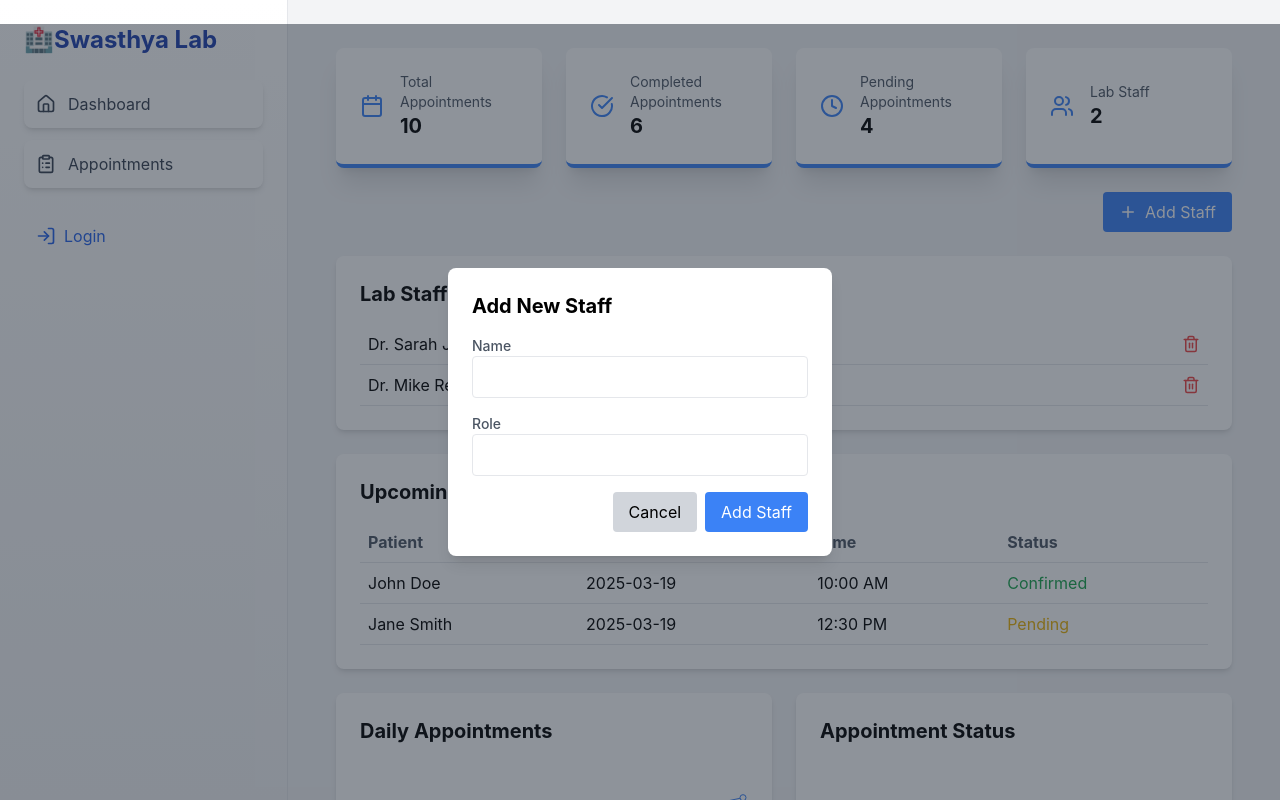
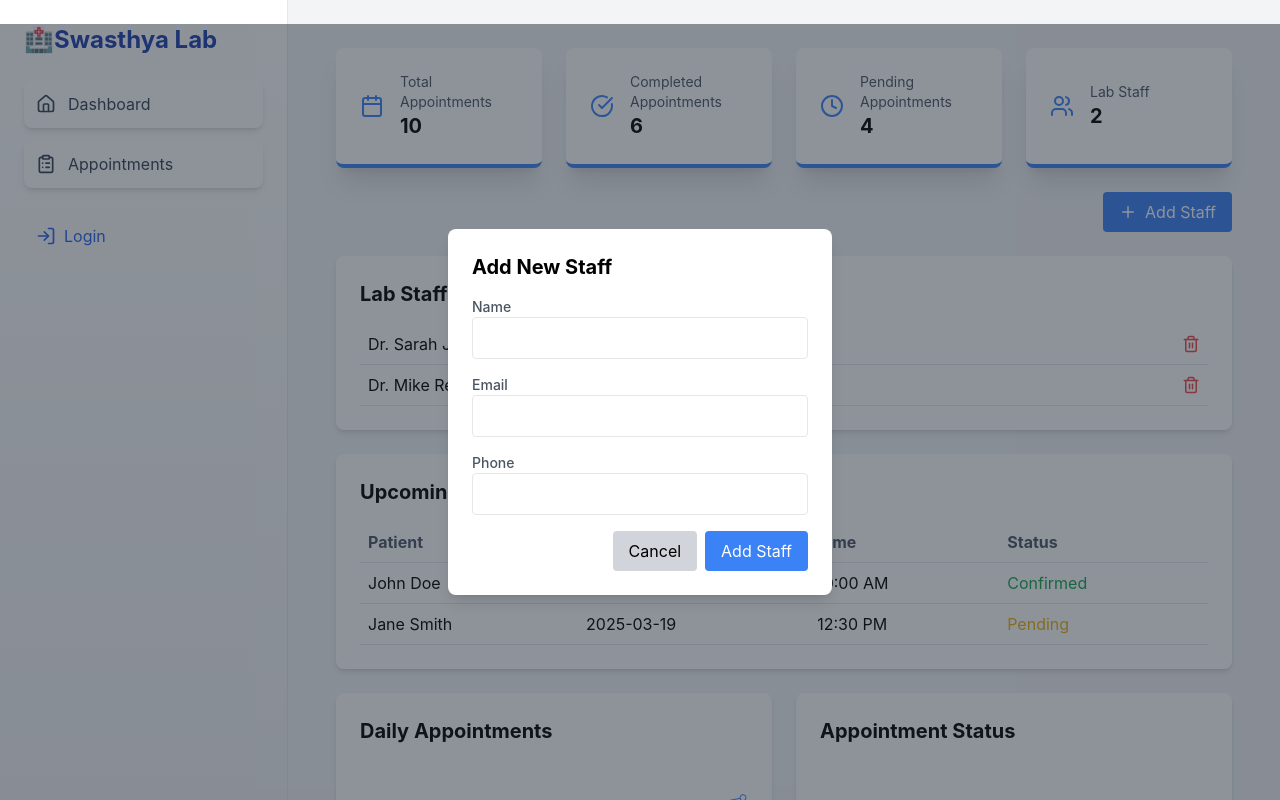
Before and after one commit to RIT-Hackathon/Laboratory-dashboard, a React (Vite) app in the folder lab-dashboard/: page /admin-dashboard in a window 1280 px wide. Both pictures are taken after a click on the button "Add Staff". Built offline with nearby package versions, Linux system fonts and the light colour scheme.

Commit message:
Staff Addition

```diff
--- a/lab-dashboard/src/pages/dashboard/Admin/AdminDashboard.jsx
+++ b/lab-dashboard/src/pages/dashboard/Admin/AdminDashboard.jsx
@@ -1,9 +1,15 @@
-import React, { useState } from "react";
-import { Calendar, CheckCircle, Clock, FileText, Users, Plus, Trash2 } from "lucide-react";
+import React, { useState, useEffect } from "react";
+import { Calendar, CheckCircle, Clock, Users, Plus, Trash2 } from "lucide-react";
+import axios from "axios";
 import KPICard from "./KPICard";
 import AppointmentsTable from "./AppointmentsTable";
 import ChartsSection from "./ChartSection";
 import StaffPopupForm from "./StaffPopUpForm";
+
+const labHeadId = "3e5b971e-5cd4-4f48-ba5b-f564c7fcddcd";
+const labId = "007e5c76-f89d-4704-9c0f-6c3c1fb1a184";
+
+
 
 const Dashboard = () => {
   const [showStaffForm, setShowStaffForm] = useState(false);
@@ -11,6 +17,9 @@ const Dashboard = () => {
     { id: 1, name: "Dr. Sarah Johnson", role: "Pathologist" },
     { id: 2, name: "Dr. Mike Reynolds", role: "Radiologist" },
   ]);
+  // You'll need to get these IDs from your authentication or context
+  const labHeadId = "3e5b971e-5cd4-4f48-ba5b-f564c7fcddcd"; // Should come from auth context or API
+  const labId = "007e5c76-f89d-4704-9c0f-6c3c1fb1a184"; // Should come from auth context or API
 
   const appointments = [
     { id: 1, name: "John Doe", date: "2025-03-19", time: "10:00 AM", status: "Confirmed" },
@@ -24,12 +33,49 @@ const Dashboard = () => {
   ];
   const colors = ["#4CAF50", "#FFC107"];
 
-  const handleAddStaff = (newStaff) => {
-    setStaffList([...staffList, { id: Date.now(), ...newStaff }]);
+
+
+  const handleAddStaff = async (newStaff) => {
+    const payload = {
+      labHeadId,
+      labId,
+      name: newStaff.name,
+      email: newStaff.email,
+      phone: newStaff.phone,
+      role: "LAB_ASSISTANT", // Always send this
+    };
+
+    try {
+      const response = await fetch("http://localhost:8000/api/lab-assistant/add", {
+        method: "POST",
+        headers: { "Content-Type": "application/json" },
+        body: JSON.stringify(payload),
+      });
+
+      if (!response.ok) throw new Error("Failed to add staff");
+
+      const result = await response.json();
+      console.log("Staff added successfully:", result);
+      setStaffList([...staffList, { id: result.id || Date.now(), ...newStaff }]);
+    } catch (error) {
+      console.error("Error adding staff:", error.message);
+      alert("Failed to add staff. Please check console for details.");
+    }
   };
 
-  const handleRemoveStaff = (id) => {
-    setStaffList(staffList.filter((staff) => staff.id !== id));
+
+
+
+  const handleRemoveStaff = async (id) => {
+    try {
+      // If this is a server-side ID, you would make an API call to delete it
+      // await axios.delete(`http://localhost:8000/api/lab-assistant/delete/${id}`);
+
+      // For now, just filter out the staff from the local state
+      setStaffList(staffList.filter((staff) => staff.id !== id));
+    } catch (error) {
+      console.error("Failed to remove staff member:", error);
+    }
   };
 
   return (
@@ -75,12 +121,18 @@ const Dashboard = () => {
       {/* Appointments Table */}
       <AppointmentsTable appointments={appointments} />
 
-
       {/* Charts Section */}
       <ChartsSection pieData={pieData} colors={colors} />
 
       {/* Staff Popup Form */}
-      {showStaffForm && <StaffPopupForm onClose={() => setShowStaffForm(false)} onAddStaff={handleAddStaff} />}
+      {showStaffForm && (
+        <StaffPopupForm
+          onClose={() => setShowStaffForm(false)}
+          onAddStaff={handleAddStaff}
+          labHeadId={labHeadId}
+          labId={labId}
+        />
+      )}
     </div>
   );
 };
--- a/lab-dashboard/src/pages/dashboard/Admin/StaffPopUpForm.jsx
+++ b/lab-dashboard/src/pages/dashboard/Admin/StaffPopUpForm.jsx
@@ -1,7 +1,11 @@
 import React, { useState } from "react";
 
 const StaffPopupForm = ({ onClose, onAddStaff }) => {
-  const [staffData, setStaffData] = useState({ name: "", role: "" });
+  const [staffData, setStaffData] = useState({
+    name: "",
+    email: "",
+    phone: "",
+  });
 
   const handleChange = (e) => {
     setStaffData({ ...staffData, [e.target.name]: e.target.value });
@@ -9,8 +13,9 @@ const StaffPopupForm = ({ onClose, onAddStaff }) => {
 
   const handleSubmit = (e) => {
     e.preventDefault();
-    if (staffData.name && staffData.role) {
-      onAddStaff(staffData);
+    const { name, email, phone } = staffData;
+    if (name && email && phone) {
+      onAddStaff(staffData); // Send data up
       onClose();
     }
   };
@@ -20,28 +25,19 @@ const StaffPopupForm = ({ onClose, onAddStaff }) => {
       <div className="bg-white p-6 rounded-lg shadow-lg w-96">
         <h2 className="text-xl font-bold mb-4">Add New Staff</h2>
         <form onSubmit={handleSubmit}>
-          <div className="mb-4">
-            <label className="block text-sm font-medium text-gray-600">Name</label>
+          {["name", "email", "phone"].map((field) => (
+            <div className="mb-4" key={field}>
+              <label className="block text-sm font-medium text-gray-600 capitalize">{field}</label>
               <input
-              type="text"
-              name="name"
-              value={staffData.name}
+                type={field === "email" ? "email" : "text"}
+                name={field}
+                value={staffData[field]}
                 onChange={handleChange}
                 className="w-full px-3 py-2 border rounded"
                 required
               />
             </div>
-          <div className="mb-4">
-            <label className="block text-sm font-medium text-gray-600">Role</label>
-            <input
-              type="text"
-              name="role"
-              value={staffData.role}
-              onChange={handleChange}
-              className="w-full px-3 py-2 border rounded"
-              required
-            />
-          </div>
+          ))}
           <div className="flex justify-end space-x-2">
             <button type="button" onClick={onClose} className="px-4 py-2 bg-gray-300 rounded">
               Cancel
```
Lines whose indentation alone changed are shown as unchanged.
